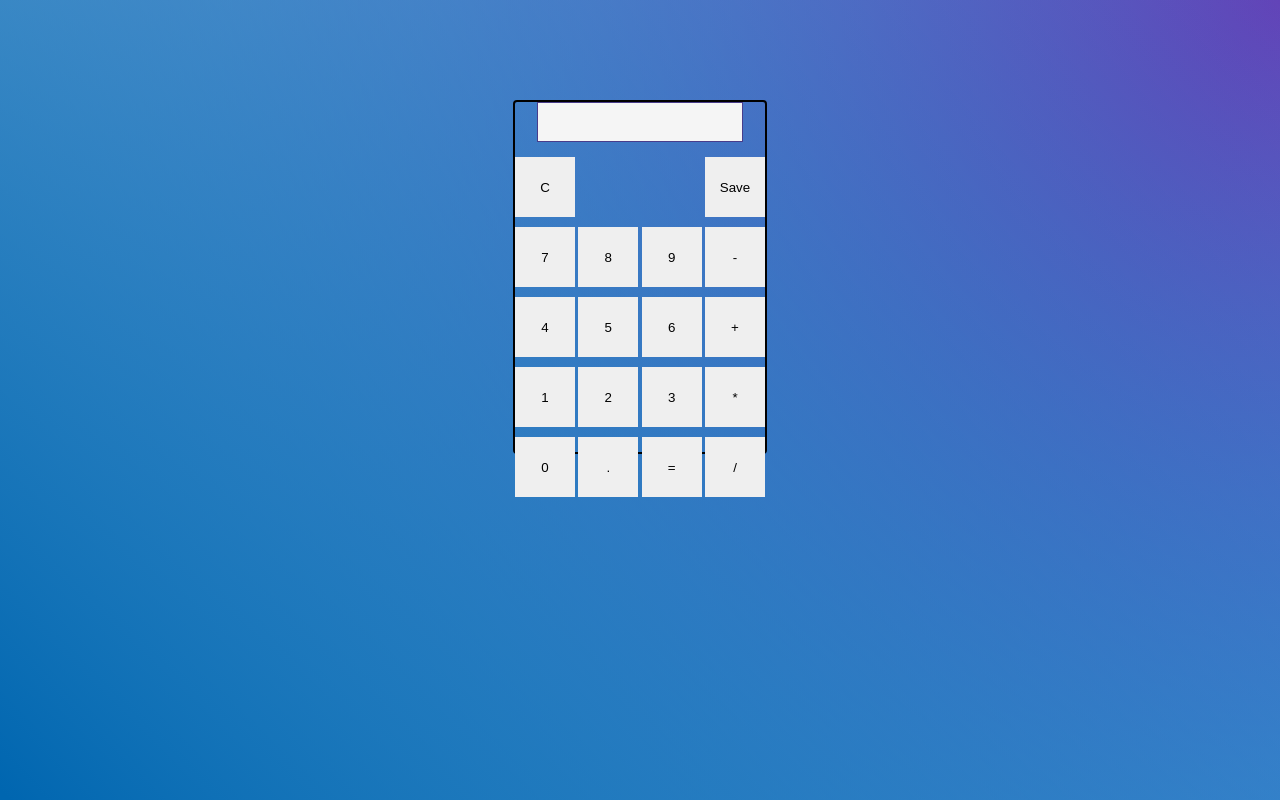
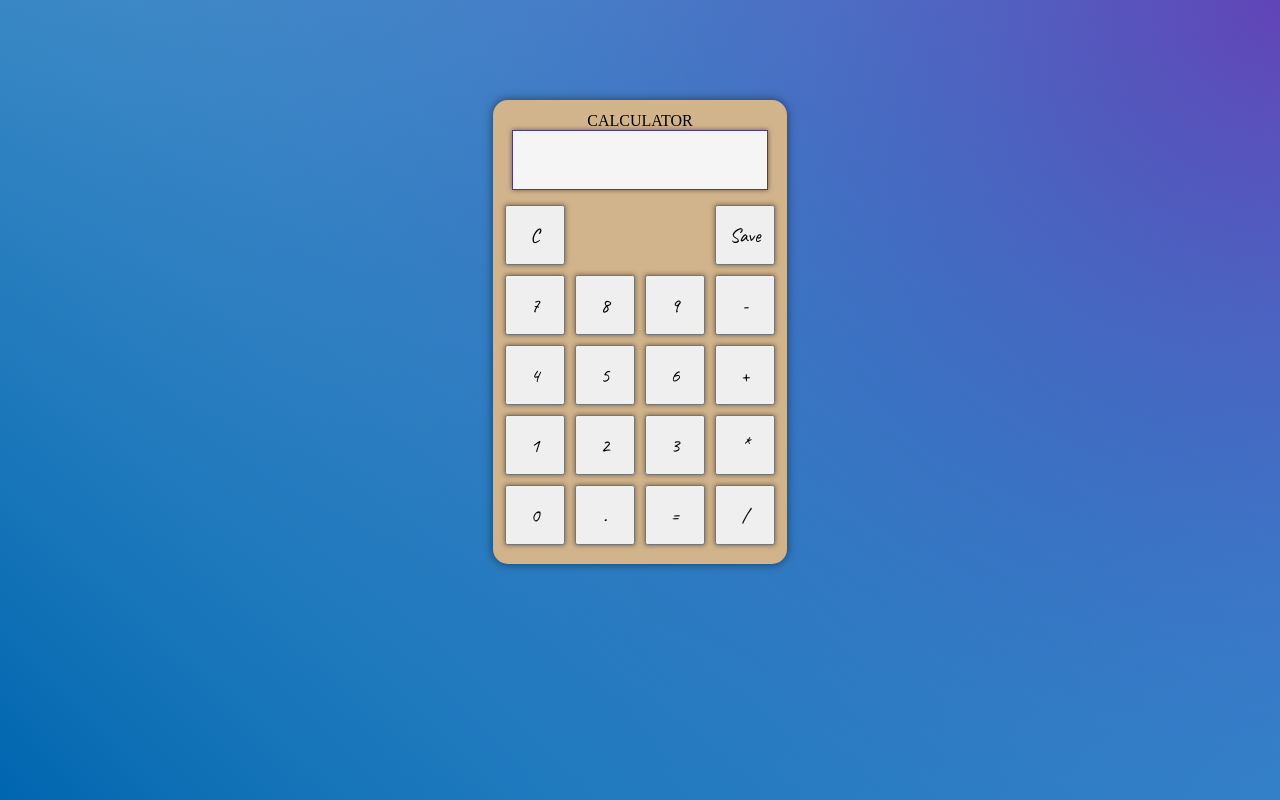
Before and after one commit to wrublik93/FD2-JavaScript, a plain HTML site: page lesson_5/homework_5/calculator/index.html in a window 1280 px wide. Drawn offline with Linux system fonts and the light colour scheme.

Commit message:
calculator v1.0 complete

```diff
--- a/lesson_5/homework_5/calculator/index.html
+++ b/lesson_5/homework_5/calculator/index.html
@@ -2,44 +2,46 @@
 <html lang="en">
 <head>
     <meta charset="UTF-8">
-    <title>Title</title>
+    <title>CALCULATOR</title>
     <link rel="stylesheet" href="./style.css">
+    <link href="https://fonts.googleapis.com/css?family=Caveat" rel="stylesheet">
 </head>
 <body>
 <div class="mainPage">
     <div class="calculator">
-        <div class="numbers">
-            <div class="calculator__row">
-                <input class="calculator__display" id="display" type="text" disabled/>
+        <div>
+            CALCULATOR
         </div>
-            <div class="calculator_row">
-                <input type="button" value="C" id="clear" class="calculator__key" onclick="numberClear()">
-                <input type="button" value="Save" id="save" class="calculator__key" onclick="numberSave()">
+        <div>
+            <input class="calculatorDisplay" id="display" type="text" disabled/>
         </div>
-            <div class="calculator_row">
-                <input type="button" value="7" id="seven" class="calculator__key" onclick="numberSeven()">
-                <input type="button" value="8" id="eight" class="calculator__key" onclick="numberEight()">
-                <input type="button" value="9" id="nine" class="calculator__key" onclick="numberNine()">
-                <input type="button" value="-" id="residual" class="calculator__key" onclick="numberResidual()">
+        <div class="calculatorLine">
+            <input type="button" value="C" id="clear" class="calculatorButton" onclick="numberClear()">
+            <input type="button" value="Save" id="save" class="calculatorButton" onclick="numberSave()">
         </div>
-            <div class="calculator_row">
-                <input type="button" value="4" id="four" class="calculator__key" onclick="numberFour()">
-                <input type="button" value="5" id="five" class="calculator__key" onclick="numberFive()">
-                <input type="button" value="6" id="six" class="calculator__key" onclick="numberSix()">
-                <input type="button" value="+" id="sum" class="calculator__key" onclick="numberSum()">
+        <div class="calculatorLine">
+            <input type="button" value="7" id="seven" class="calculatorButton" onclick="numberSeven()">
+            <input type="button" value="8" id="eight" class="calculatorButton" onclick="numberEight()">
+            <input type="button" value="9" id="nine" class="calculatorButton" onclick="numberNine()">
+            <input type="button" value="-" id="residual" class="calculatorButton" onclick="numberResidual()">
         </div>
-            <div class="calculator_row">
-                <input type="button" value="1" id="one" class="calculator__key" onclick="numberOne()">
-                <input type="button" value="2" id="two" class="calculator__key" onclick="numberTwo()">
-                <input type="button" value="3" id="three" class="calculator__key" onclick="numberThree()">
-                <input type="button" value="*" id="multiply" class="calculator__key" onclick="numberMultiply()">
+        <div class="calculatorLine">
+            <input type="button" value="4" id="four" class="calculatorButton" onclick="numberFour()">
+            <input type="button" value="5" id="five" class="calculatorButton" onclick="numberFive()">
+            <input type="button" value="6" id="six" class="calculatorButton" onclick="numberSix()">
+            <input type="button" value="+" id="sum" class="calculatorButton" onclick="numberSum()">
         </div>
-            <div class="calculator_row">
-                <input type="button" value="0" id="zero" class="calculator__key" onclick="numberZero()">
-                <input type="button" value="." id="point" class="calculator__key" onclick="numberPoint()">
-                <input type="button" value="=" id="result" class="calculator__key" onclick="numberResult()">
-                <input type="button" value="/" id="segment" class="calculator__key" onclick="numberSegment()">
+        <div class="calculatorLine">
+            <input type="button" value="1" id="one" class="calculatorButton" onclick="numberOne()">
+            <input type="button" value="2" id="two" class="calculatorButton" onclick="numberTwo()">
+            <input type="button" value="3" id="three" class="calculatorButton" onclick="numberThree()">
+            <input type="button" value="*" id="multiply" class="calculatorButton" onclick="numberMultiply()">
         </div>
+        <div class="calculatorLine">
+            <input type="button" value="0" id="zero" class="calculatorButton" onclick="numberZero()">
+            <input type="button" value="." id="point" class="calculatorButton" onclick="numberPoint()">
+            <input type="button" value="=" id="result" class="calculatorButton" onclick="numberResult()">
+            <input type="button" value="/" id="segment" class="calculatorButton" onclick="numberSegment()">
         </div>
     </div>
 </div>
--- a/lesson_5/homework_5/calculator/script.js
+++ b/lesson_5/homework_5/calculator/script.js
@@ -1,4 +1,8 @@
-var b = 0;
+var calcSum=0;
+var calcResidual=0;
+var calcMultiply=0;
+var calcSegment=0;
+var calcPoint=0;
 
 function numberZero() {
     document.getElementById('display').value += document.getElementById('zero').value;
@@ -41,37 +45,75 @@ function numberNine() {
 }
 
 function numberSum() {
-    document.getElementById('display').value += document.getElementById('sum').value;
-    b=b+parseInt(document.getElementById('display').value,10);
-    document.getElementById('display').value = b;
+    calcSum++;
+    calcResidual++;
+    calcMultiply++;
+    calcSegment++;
+    calcPoint=0;
+    if (calcSum === 1) {
+        document.getElementById('display').value += document.getElementById('sum').value;
+    }
 }
 
 function numberResidual() {
-    document.getElementById('display').value += document.getElementById('residual').value;
+    calcSum++;
+    calcResidual++;
+    calcMultiply++;
+    calcSegment++;
+    calcPoint=0;
+    if (calcSum === 1) {
+        document.getElementById('display').value += document.getElementById('residual').value;
+    }
 }
 
 function numberMultiply() {
-    document.getElementById('display').value += document.getElementById('multiply').value;
+    calcSum++;
+    calcResidual++;
+    calcMultiply++;
+    calcSegment++;
+    calcPoint=0;
+    if (calcSum === 1) {
+        document.getElementById('display').value += document.getElementById('multiply').value;
+    }
 }
 
 function numberSegment() {
-    document.getElementById('display').value += document.getElementById('segment').value;
+    calcSum++;
+    calcResidual++;
+    calcMultiply++;
+    calcSegment++;
+    calcPoint=0;
+    if (calcSum === 1) {
+        document.getElementById('display').value += document.getElementById('segment').value;
+    }
 }
 
 function numberPoint() {
-    document.getElementById('display').value += document.getElementById('point').value;
+    calcPoint++;
+    if (calcPoint === 1) {
+        document.getElementById('display').value += document.getElementById('point').value;
+    }
+
 }
 
 function numberResult() {
-
+    calcSum=0;
+    calcResidual=0;
+    calcMultiply=0;
+    calcSegment=0;
+    calcPoint=0;
+    document.getElementById('display').value = eval(document.getElementById('display').value)
 }
 
 function numberClear() {
+    calcSum=0;
+    calcResidual=0;
+    calcMultiply=0;
+    calcSegment=0;
+    calcPoint=0;
     document.getElementById('display').value = '';
-    b=0;
-
 }
 
 function numberSave() {
-    localStorage.setItem('Последнее полученное значение:', document.getElementById('display').value)
+    localStorage.setItem('Результат последнего вычисления равен:', document.getElementById('display').value)
 }
--- a/lesson_5/homework_5/calculator/style.css
+++ b/lesson_5/homework_5/calculator/style.css
@@ -14,46 +14,47 @@ body {
 }
 
 .calculator {
-    width: 250px;
-    height: 350px;
-    border: 2px solid black;
+    width: 270px;
+    height: 440px;
+    border: 2px solid tan;
     margin: 100px auto 0;
+    padding: 10px;
     text-align: center;
-    border-radius: 4px;
+    border-radius: 15px;
+    background-color: tan;
+    box-shadow: 0 0 10px rgba(0, 0, 0, 0.5);
 }
 
-.numbers {
-
+.calculatorDisplay {
+    width: 250px;
+    height: 50px;
+    margin: 0 0 5px 0;
+    border: 1px solid darkslateblue;
+    padding: 4px 2px;
+    text-align: right;
+    background-color: whitesmoke;
+    font-size: 20px;
+    box-shadow: 0 0 5px rgba(0, 0, 0, 0.5);
 }
 
-.calculator_row {
+.calculatorLine {
     margin: 10px 0;
     display: flex;
     justify-content: space-between;
 }
 
-.calculator__key {
+.calculatorButton {
     width: 60px;
     height: 60px;
-    cursor: pointer;
-    border: none;
+    cursor: grab;
+    box-shadow: 0 0 5px rgba(0, 0, 0, 0.5);
+    font-family: 'Caveat', cursive;
+    font-size: 20px;
+
 }
 
-.calculator__display {
-    width: 200px;
-    height: 30px;
-    margin: 0 0 5px 0;
-    border: 1px solid darkslateblue;
-    padding: 4px 2px;
-    text-align: right;
-    background-color: whitesmoke;
+.calculatorButton:hover {
+    background-color: darkgoldenrod;
+    font-size: 20px;
+    font-weight: bold;
 }
-
-.calculator__key:hover {
-    background-color: yellow;
-    font-weight: 700;
-}
-
-.calculator__key::-moz-focus-inner {
-    border: none
-}
```
Lines whose indentation alone changed are shown as unchanged.
